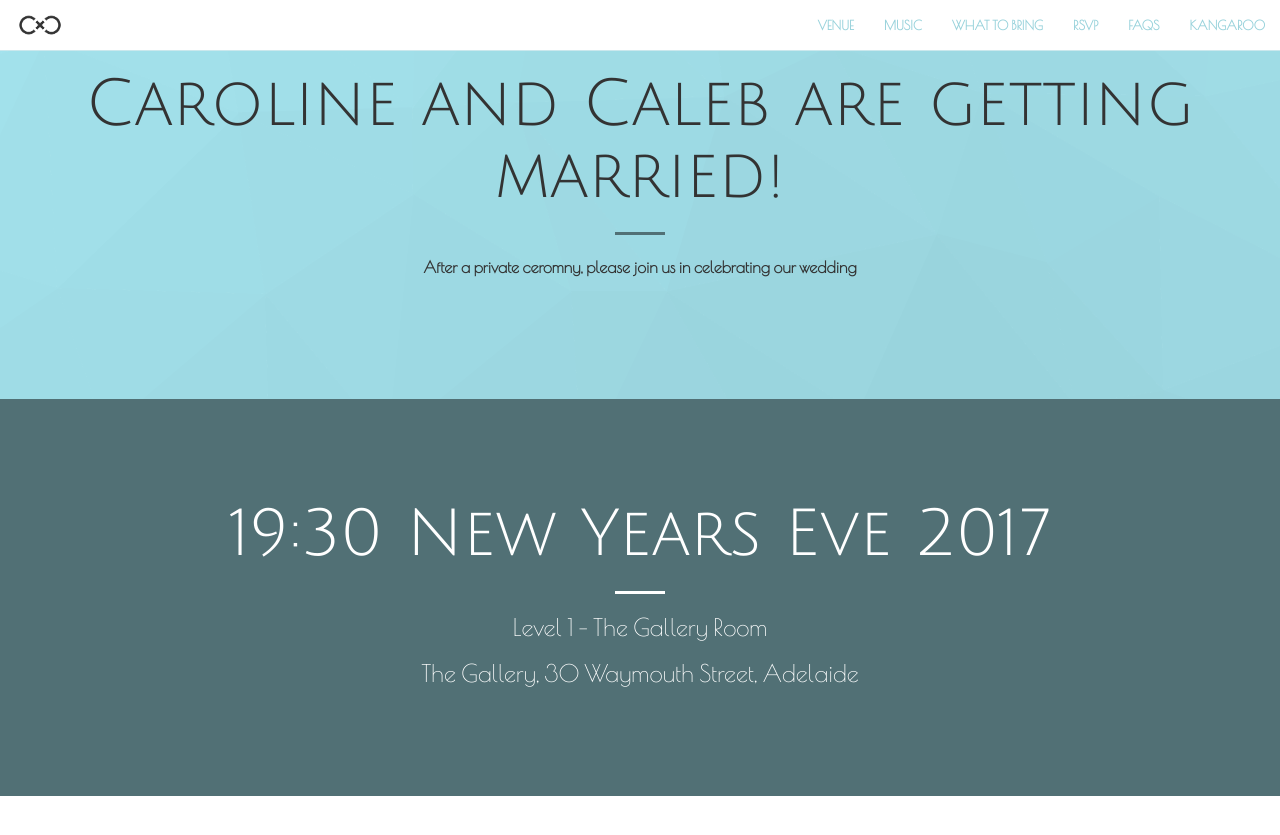
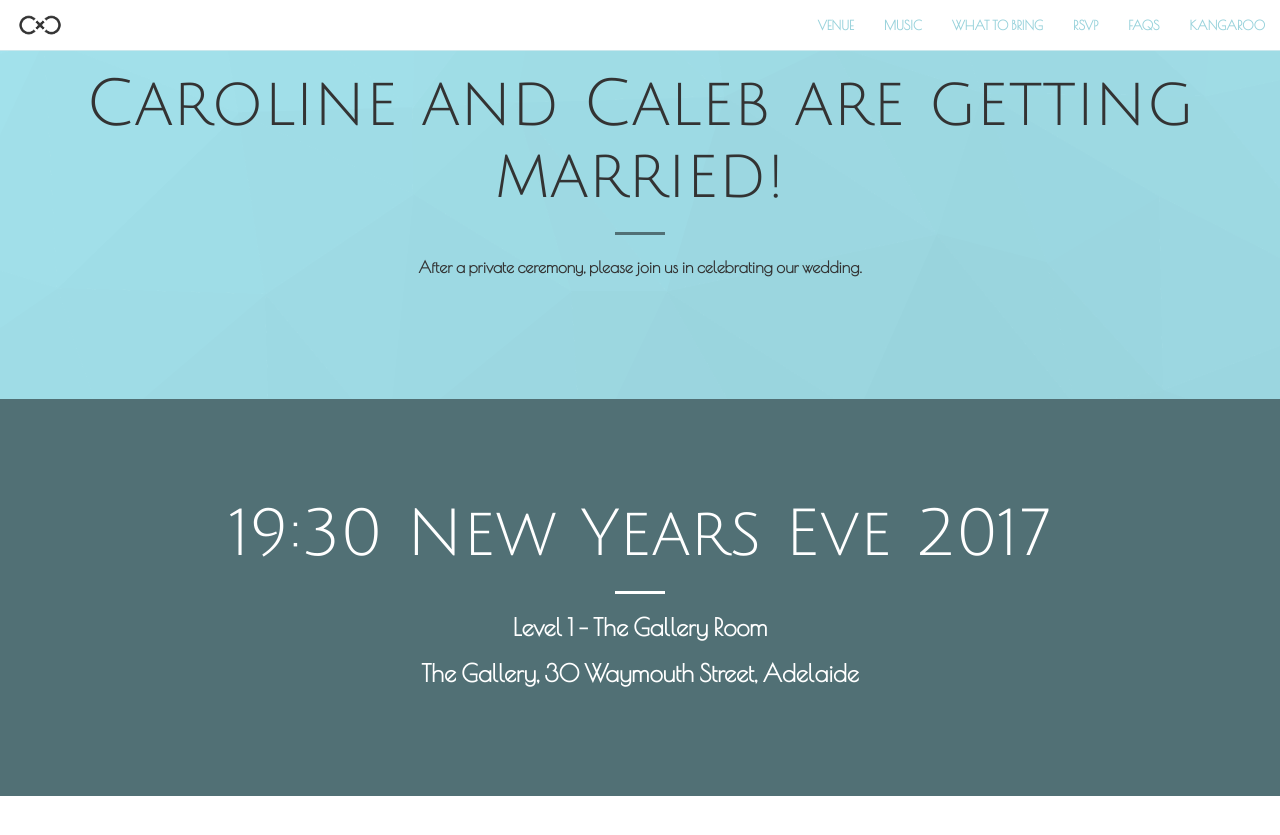
Before and after one commit to carolineandcaleb/carolineandcaleb, a Jekyll site: the page built from index.html, in a window 1280 px wide and 900 px high, scrolled down 951 px. Shown: the top 835 px of the window. Built offline with Jekyll 4.4.1, drawn with Linux system fonts in a browser that asks for light colours; some of the changed text lies outside the part shown.

```diff
--- a/_includes/getting.html
+++ b/_includes/getting.html
@@ -4,7 +4,7 @@
             <div class="col-lg-12 text-center">
                 <h1>Caroline and Caleb are getting married!</h1>
                 <hr class="primary">
-                <p>After a private ceromny, please join us in celebrating our wedding</p>
+                <p>After a private ceremony, please join us in celebrating our wedding.</p>
             </div>
         </div>
     </div>
--- a/_includes/header.html
+++ b/_includes/header.html
@@ -8,10 +8,10 @@
 </header> -->
 
 <header>
-    <!-- <div class="header-content">
-        <div class="header-content-inner" style="margin-top: 0px;">
-          <h1> style="font-size: 30px;">Caroline & Caleb are getting married!</h1>
-          <h2> After the private ceromny, please join us in celebrating our wedding</h2>
+    <div class="header-content">
+        <div class="header-content-inner">
+          <!-- <h1> style="font-size: 30px;">Caroline & Caleb are getting married!</h1>
+          <h2> After the private ceromny, please join us in celebrating our wedding</h2> -->
         </div>
-    </div> -->
+    </div>
 </header>
--- a/_includes/music.html
+++ b/_includes/music.html
@@ -1,9 +1,11 @@
 <section id="music">
-  <div class="row">
-      <div class="col-lg-12 text-center">
-            <h1 class="section-heading">Music</h1>
-            <hr class="primary">
-            <p>It's New Year's Eve - we're throwing a party! So there are two things you need to do: Have your dancing shoes ready and request your favourite dancing tunes (in the RSVP)</p>
-        </div>
+  <div class="container">
+    <div class="row">
+        <div class="col-lg-12 text-center">
+              <h1 class="section-heading">Music</h1>
+              <hr class="primary">
+              <p>It's New Year's Eve - we're throwing a party! So there are two things you need to do: Have your dancing shoes ready and request your favourite dancing tunes (in the RSVP).</p>
+          </div>
+      </div>
     </div>
 </section>
--- a/_includes/tobring.html
+++ b/_includes/tobring.html
@@ -1,4 +1,5 @@
 <section class="bg-dark" id="tobring">
+  <div class="container">
   <div class="row">
       <div class="col-lg-12 text-center">
             <h1 class="section-heading">What to bring</h1>
@@ -6,4 +7,5 @@
             <p>Having you there to celebrate with us is all we could wish for. If you do want to give a gift, we would be grateful for a donation towards our future home.</p>
         </div>
     </div>
+    </div>
 </section>
--- a/_sass/_base.scss
+++ b/_sass/_base.scss
@@ -1,7 +1,8 @@
 html,
 body {
     height: 100%;
-    width: 100%;
+    // width: 100%;
+    //overflow: hidden;
 }
 
 body {
@@ -28,8 +29,10 @@
 }
 
 h1 {@include serif-font1;}
-h2 {@include serif-font2;}
-h3 {@include serif-font3;}
+h2 {@include serif-font2;
+font-weight: bold;}
+h3 {@include serif-font3;
+font-weight: bold;}
 h4,
 h5,
 h6 {
@@ -177,8 +180,8 @@
 // Homepage Header
 header {
     position: relative;
-    width: 100%;
-    // min-height: 100%;
+    // width: 100%;
+    min-height: 100%;
     @include background-cover;
     background-position: top;
     background-image: url('../img/p3.png');
@@ -189,7 +192,7 @@
         position: relative;
         text-align: center; //right;
         padding: 100px 15px 100px;
-        width: 100%;
+        // width: 100%;
         .header-content-inner {
             /*h1 {
                 font-weight: 700;
@@ -272,11 +275,11 @@
         position: absolute;
         bottom: 0;
         text-align: center;
-        width: 100%;
+        // width: 100%;
         height: 100%;
         @include transition-all;
         .portfolio-box-caption-content {
-            width: 100%;
+            // width: 100%;
             text-align: center;
             position: absolute;
             top: 50%;
```
